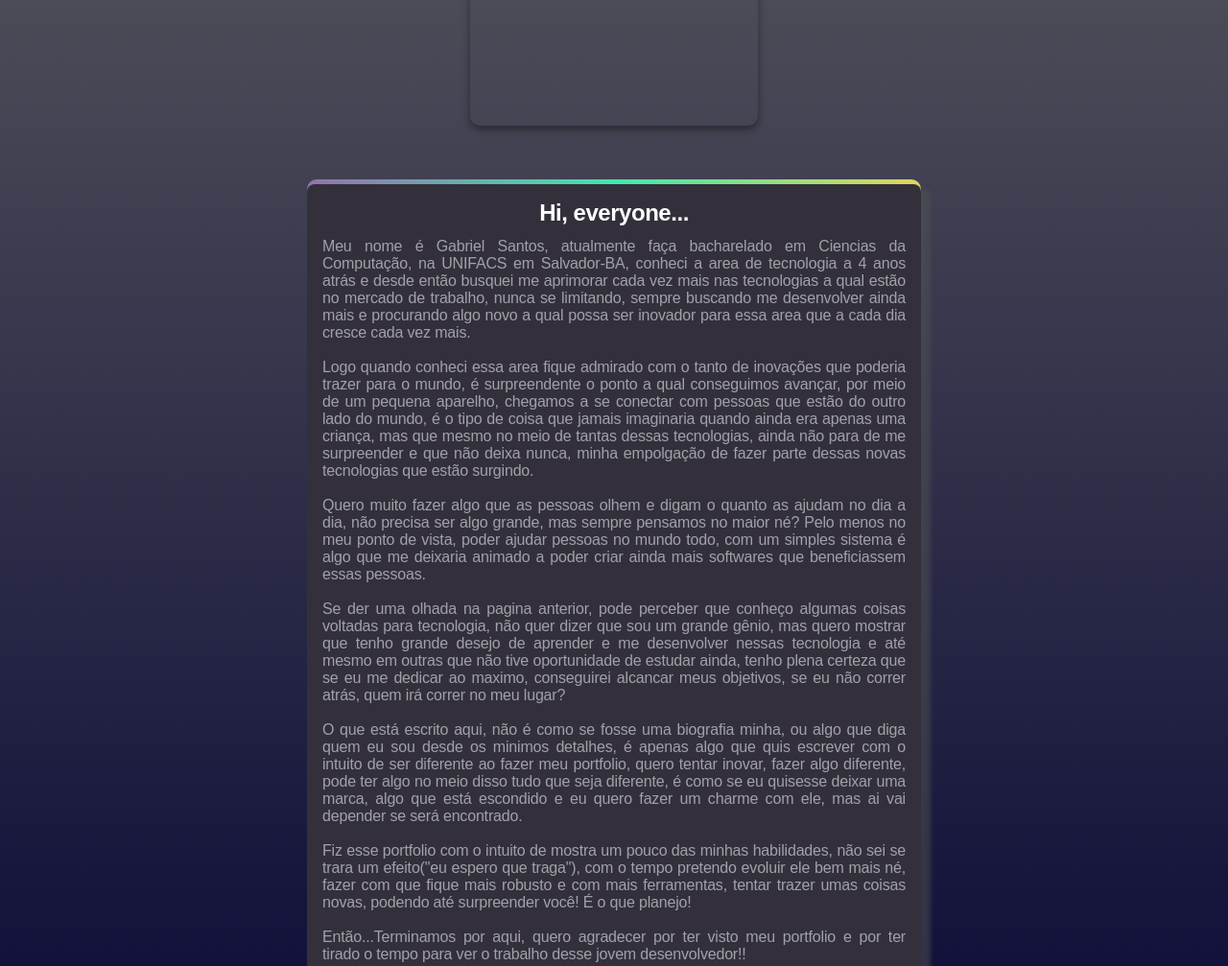
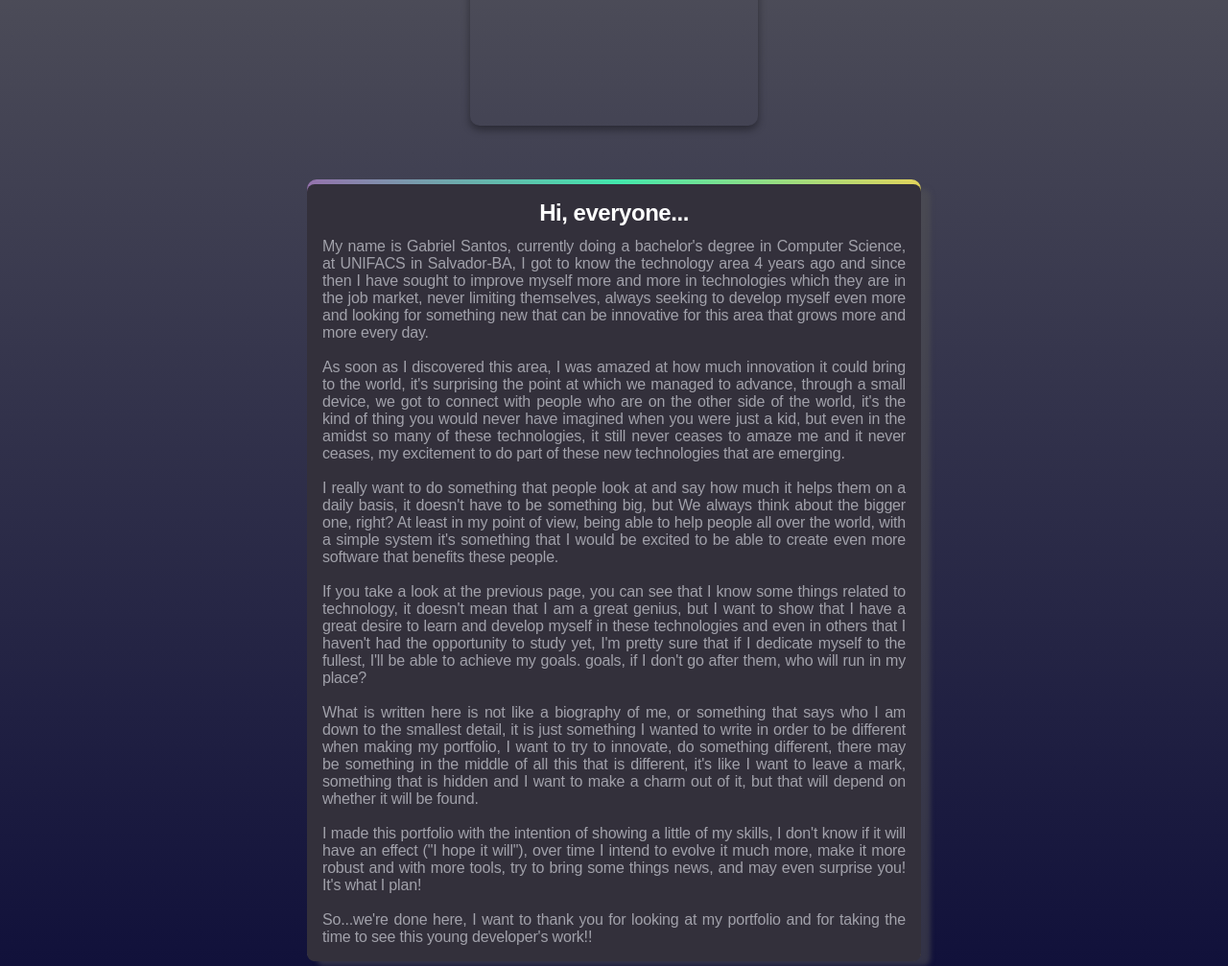
Before and after one commit to gabrielsantos969/My_portfolio, a Django app: page /about_me/ in a window 1280 px wide. Shown: the part 429-1436 px from the top of the page at 96% size. Run offline with Django 4.2, Linux system fonts and the light colour scheme; grey boxes are pictures that could not be loaded.

Commit message:
Terminado os ajustes de certifications e passado para ingles

```diff
--- a/my_portfolio/templates/about_me.html
+++ b/my_portfolio/templates/about_me.html
@@ -21,8 +21,8 @@
         <source src="{% static 'my_portfolio/img/videos/programando.mp4' %}" type="video/mp4">
       </video>
       <div class="card-info">
-        <h2>Programar:</h2>
-        <p>Abre uma porta para um novo mundo só com algoritmos.</p>
+        <h2>Programmer:</h2>
+        <p>It opens a door to a new world with algorithms alone.</p>
       </div>
     </div>
 
@@ -31,8 +31,8 @@
         <source src="{% static 'my_portfolio/img/videos/amigos.mp4' %}" type="video/mp4">
       </video>
       <div class="card-info">
-        <h2>Amizades:</h2>
-        <p>Traz um conforto e alegria, é algo que não se pode comprar.</p>
+        <h2>Friendships:</h2>
+        <p>It brings comfort and joy, something you can't buy.</p>
       </div>
     </div>
 
@@ -41,8 +41,8 @@
         <source src="{% static 'my_portfolio/img/videos/viagens.mp4' %}" type="video/mp4">
       </video>
       <div class="card-info">
-        <h2>Viajar:</h2>
-        <p>Traz uma sensação de liberdade e sempre será bem vindo.</p>
+        <h2>Travel:</h2>
+        <p>It brings a sense of freedom and will always be welcome.</p>
       </div>
     </div>
 
@@ -52,7 +52,7 @@
       </video>
       <div class="card-info">
         <h2>Family:</h2>
-        <p>Família é aprender sobre o amor da forma mais bonita possível.</p>
+        <p>Family is learning about love in the most beautiful way possible.</p>
       </div>
     </div>
   </div>
@@ -61,37 +61,37 @@
   <div class="super-card-about">
     <div class="card-about-me">
       <h2>Hi, everyone...</h2>
-      <p>Meu nome é Gabriel Santos, atualmente faça bacharelado em Ciencias da Computação, na UNIFACS em Salvador-BA,
-        conheci a area de tecnologia a 4 anos atrás e desde então busquei me aprimorar cada vez mais nas tecnologias
-        a qual estão no mercado de trabalho, nunca se limitando, sempre buscando me desenvolver ainda mais e procurando
-        algo novo a qual possa ser inovador para essa area que a cada dia cresce cada vez mais.
+      <p>My name is Gabriel Santos, currently doing a bachelor's degree in Computer Science, at UNIFACS in Salvador-BA,
+        I got to know the technology area 4 years ago and since then I have sought to improve myself more and more in technologies
+        which they are in the job market, never limiting themselves, always seeking to develop myself even more and looking for
+        something new that can be innovative for this area that grows more and more every day.
         <br><br>
-        Logo quando conheci essa area fique admirado com o tanto de inovações que poderia trazer para o mundo, é surpreendente
-        o ponto a qual conseguimos avançar, por meio de um pequena aparelho, chegamos a se conectar com pessoas que estão
-        do outro lado do mundo, é o tipo de coisa que jamais imaginaria quando ainda era apenas uma criança, mas que mesmo no
-        meio de tantas dessas tecnologias, ainda não para de me surpreender e que não deixa nunca, minha empolgação de fazer
-        parte dessas novas tecnologias que estão surgindo.
+        As soon as I discovered this area, I was amazed at how much innovation it could bring to the world, it's surprising
+        the point at which we managed to advance, through a small device, we got to connect with people who are
+        on the other side of the world, it's the kind of thing you would never have imagined when you were just a kid, but even in the
+        amidst so many of these technologies, it still never ceases to amaze me and it never ceases, my excitement to do
+        part of these new technologies that are emerging.
         <br><br>
-        Quero muito fazer algo que as pessoas olhem e digam o quanto as ajudam no dia a dia, não precisa ser algo grande, mas
-        sempre pensamos no maior né? Pelo menos no meu ponto de vista, poder ajudar pessoas no mundo todo, com um simples sistema
-        é algo que me deixaria animado a poder criar ainda mais softwares que beneficiassem essas pessoas.
+        I really want to do something that people look at and say how much it helps them on a daily basis, it doesn't have to be something big, but
+        We always think about the bigger one, right? At least in my point of view, being able to help people all over the world, with a simple system
+        it's something that I would be excited to be able to create even more software that benefits these people.
         <br><br>
-        Se der uma olhada na pagina anterior, pode perceber que conheço algumas coisas voltadas para tecnologia, não quer dizer que
-        sou um grande gênio, mas quero mostrar que tenho grande desejo de aprender e me desenvolver nessas tecnologia e até mesmo em outras
-        que não tive oportunidade de estudar ainda, tenho plena certeza que se eu me dedicar ao maximo, conseguirei alcancar meus
-        objetivos, se eu não correr atrás, quem irá correr no meu lugar?
+        If you take a look at the previous page, you can see that I know some things related to technology, it doesn't mean that
+        I am a great genius, but I want to show that I have a great desire to learn and develop myself in these technologies and even in others
+        that I haven't had the opportunity to study yet, I'm pretty sure that if I dedicate myself to the fullest, I'll be able to achieve my goals.
+        goals, if I don't go after them, who will run in my place?
         <br><br>
-        O que está escrito aqui, não é como se fosse uma biografia minha, ou algo que diga quem eu sou desde os minimos detalhes, é
-        apenas algo que quis escrever com o intuito de ser diferente ao fazer meu portfolio, quero tentar inovar, fazer algo diferente,
-        pode ter algo no meio disso tudo que seja diferente, é como se eu quisesse deixar uma marca, algo que está escondido e eu quero
-        fazer um charme com ele, mas ai vai depender se será encontrado.
+        What is written here is not like a biography of me, or something that says who I am down to the smallest detail, it is
+        just something I wanted to write in order to be different when making my portfolio, I want to try to innovate, do something different,
+        there may be something in the middle of all this that is different, it's like I want to leave a mark, something that is hidden and I want to
+        make a charm out of it, but that will depend on whether it will be found.
         <br><br>
-        Fiz esse portfolio com o intuito de mostra um pouco das minhas habilidades, não sei se trara um efeito("eu espero que traga"),
-        com o tempo pretendo evoluir ele bem mais né, fazer com que fique mais robusto e com mais ferramentas, tentar trazer umas coisas
-        novas, podendo até surpreender você! É o que planejo!
+        I made this portfolio with the intention of showing a little of my skills, I don't know if it will have an effect ("I hope it will"),
+        over time I intend to evolve it much more, make it more robust and with more tools, try to bring some things
+        news, and may even surprise you! It's what I plan!
         <br><br>
-        Então...Terminamos por aqui, quero agradecer por ter visto meu portfolio e por ter tirado o tempo para ver o trabalho desse
-        jovem desenvolvedor!!
+        So...we're done here, I want to thank you for looking at my portfolio and for taking the time to see this
+        young developer's work!!
       </p>
     </div>
   </div>
--- a/my_portfolio/templates/footer.html
+++ b/my_portfolio/templates/footer.html
@@ -5,7 +5,7 @@
       <img src="https://github.com/gabrielsantos969.png" alt="Logo" class="logo">
       <div class="footer-content">
         <h2 class="title-footer">@Gabriel Santos</h2>
-        <p>Obrigado por ter visitado meu portfolio, espero que possa entrar em contato comigo atráves de alguma das minhas redes sociais!</p>
+        <p>Thank you for visiting my portfolio, I hope you can get in touch with me through one of my social networks!</p>
         <div class="button-group-footer">
           <a href="https://www.linkedin.com/in/gabriel-santos-b53632196/" target="_blank">
             <img src="{% static 'my_portfolio/img/icons/linkedin.png' %}" alt="linkedin">
@@ -13,11 +13,11 @@
           <a href="https://github.com/gabrielsantos969" target="_blank">
             <img src="{% static 'my_portfolio/img/icons/github.png' %}" alt="github">
           </a>
-          <a href="#" target="_blank">
+          <a href="https://mail.google.com/mail/?view=cm&to=gabrielsantos98898@gmail.com" target="_blank">
             <img src="{% static 'my_portfolio/img/icons/gmail.png' %}"  alt="gmail">
           </a>
         </div>
-        <p class="rights">© 2023 Todos os direitos reservados.</p>
+        <p class="rights">Gabriel Santos © 2023 All rights reserved.</p>
       </div>
     </div>
   </footer>
--- a/my_portfolio/templates/index.html
+++ b/my_portfolio/templates/index.html
@@ -8,9 +8,6 @@
     <meta name="viewport" content="width=[device-width], initial-scale=1.0">
     <link rel="shortcut icon" type="image/x-icon" href="https://github.com/gabrielsantos969.png">
     <link rel="stylesheet" type="text/css" href="{% static 'my_portfolio/css/index.css' %}">
-
-
-    <link rel="stylesheet" href="https://cdnjs.cloudflare.com/ajax/libs/font-awesome/5.15.3/css/all.min.css" integrity="sha512-OS7Do/6NxnNZlP9o+pW8QwoU5ZDn6ZSQrLr8q6WDBnfz7EwnGnXnHzRlUxWYfV7Y14ZOKhBv7k8jmGKjV7JDdQ==" crossorigin="anonymous" referrerpolicy="no-referrer" />
 
     <title>Gabriel Santos</title>
 </head>
```
Also changed, not shown: my_portfolio/templates/certifications-alter.html (added, +23 -0 lines), my_portfolio/templates/certifications.html (+25 -21 lines), my_portfolio/templates/sections_portfolio.html (+8 -8 lines), static/my_portfolio/css/certifications-alter.css (added, +34 -0 lines), static/my_portfolio/js/certifications-alter.js (added, +41 -0 lines), my_portfolio/templates/exeptions/404.html (added), static/my_portfolio/css/certifications.css (line endings or trailing spaces).
